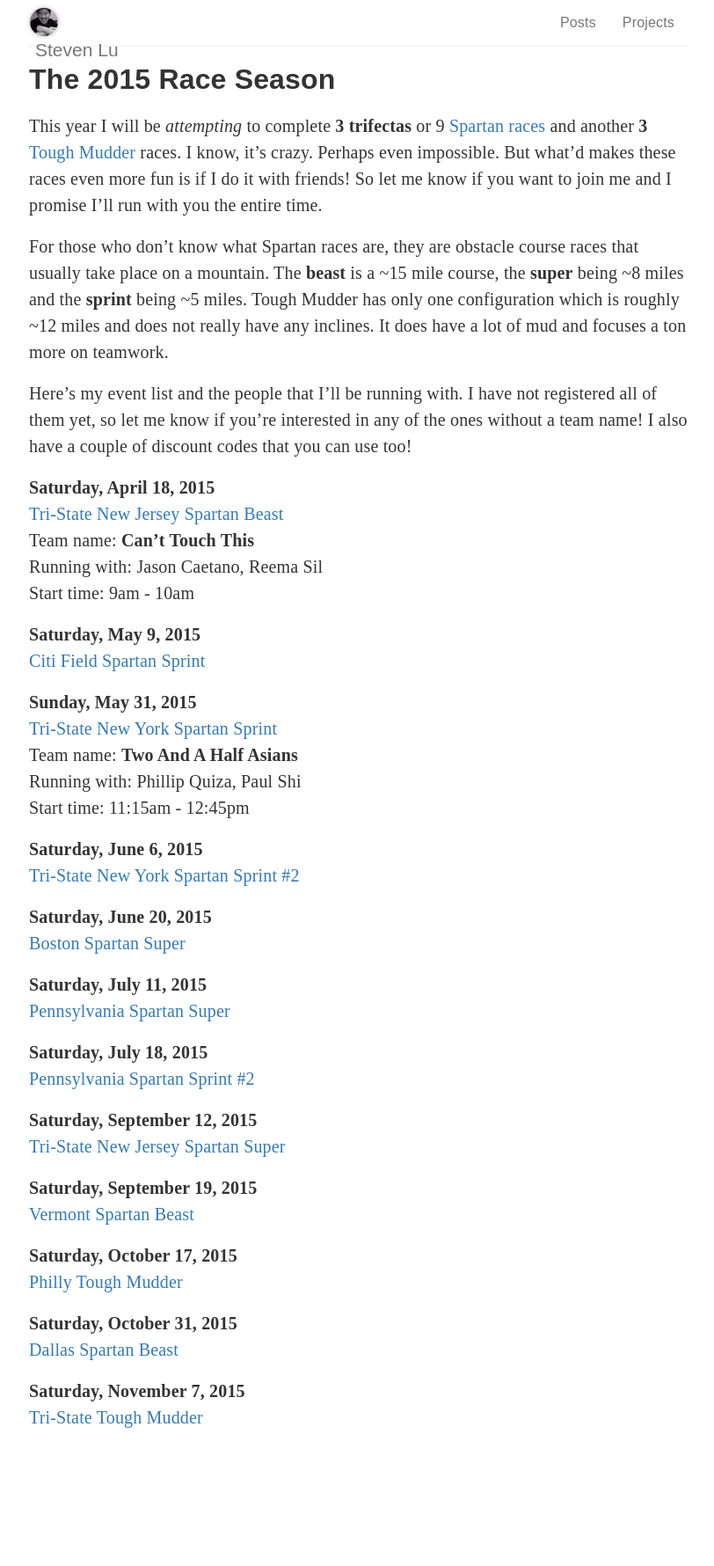
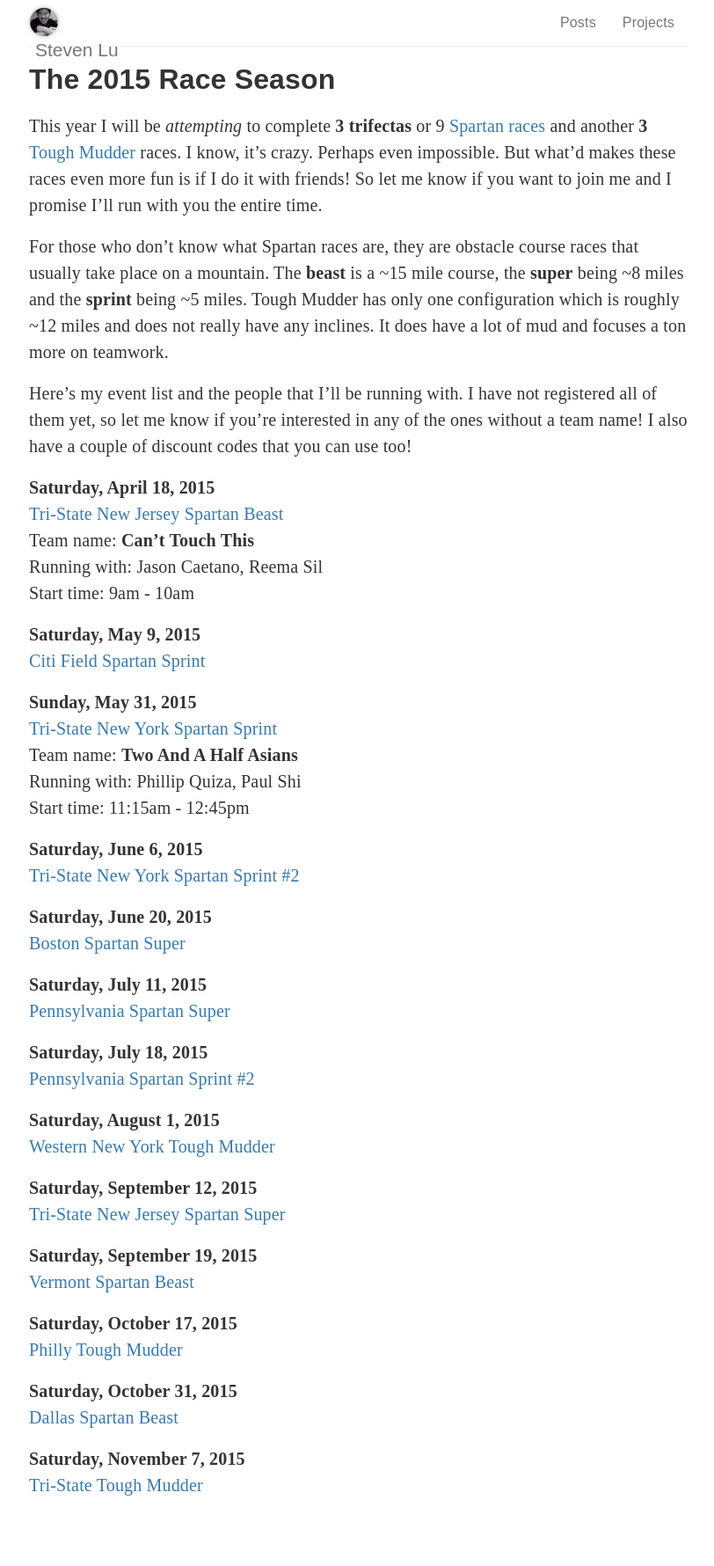
Before and after one commit to sjlu/sjlu.github.io, a Jekyll site: the page built from races/index.md, in a window 1280 px wide. Shown: the whole page at 88% size, without its empty margins (232-1044 px from the left). Built offline with Jekyll 4.4.1, drawn with Linux system fonts in a browser that asks for light colours; nearby versions of some CDN libraries; comment, search, counter and statistics services are not loaded; before the commit the page ends 1703 px from its top, so only the background shows below that.

Commit message:
more tough mudder

```diff
--- a/races/index.md
+++ b/races/index.md
@@ -36,6 +36,9 @@
 **Saturday, July 18, 2015** \\
 [Pennsylvania Spartan Sprint #2](http://www.spartan.com/events/?event_id=474/pennsylvania-sprint-#2)
 
+**Saturday, August 1, 2015** \\
+[Western New York Tough Mudder](https://toughmudder.com/events/2015-western-new-york)
+
 **Saturday, September 12, 2015** \\
 [Tri-State New Jersey Spartan Super](http://www.spartan.com/events/?event_id=568/tri-state-new-jersey-super)
 
```
